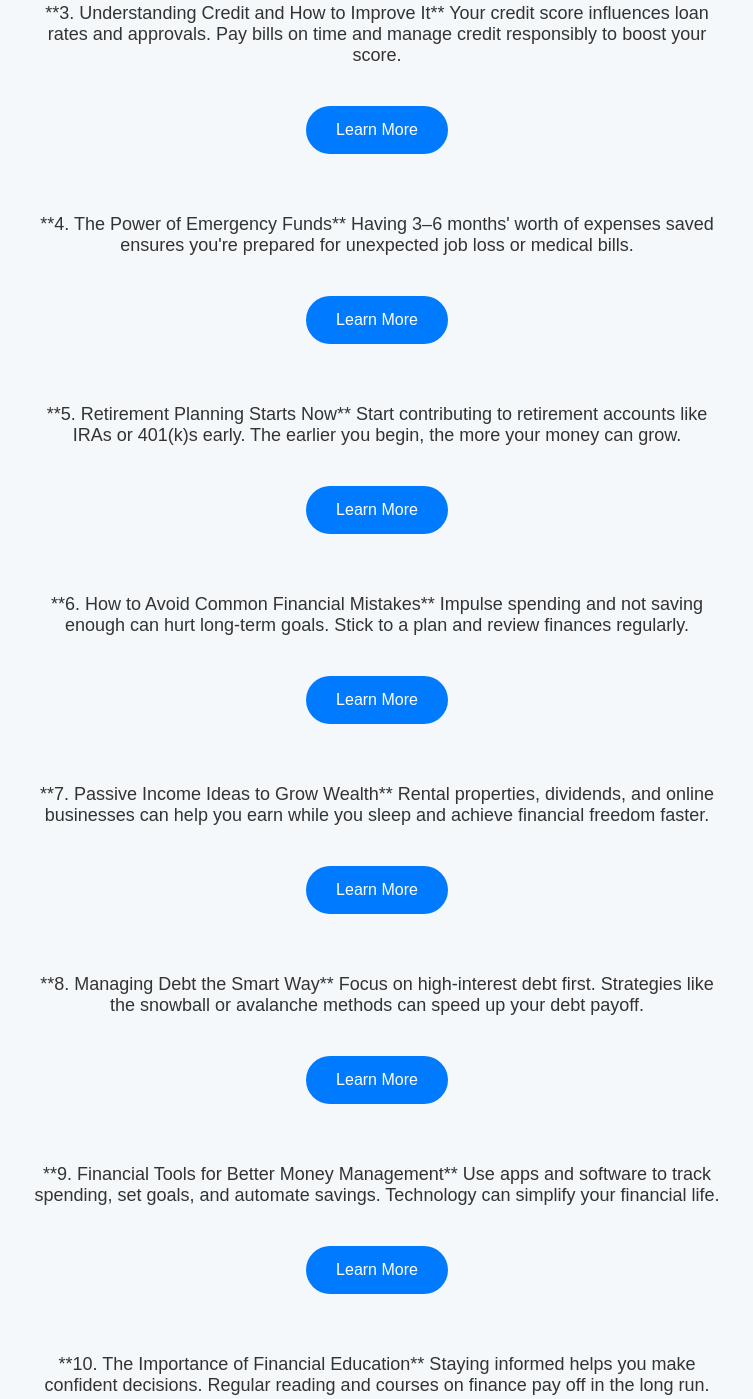
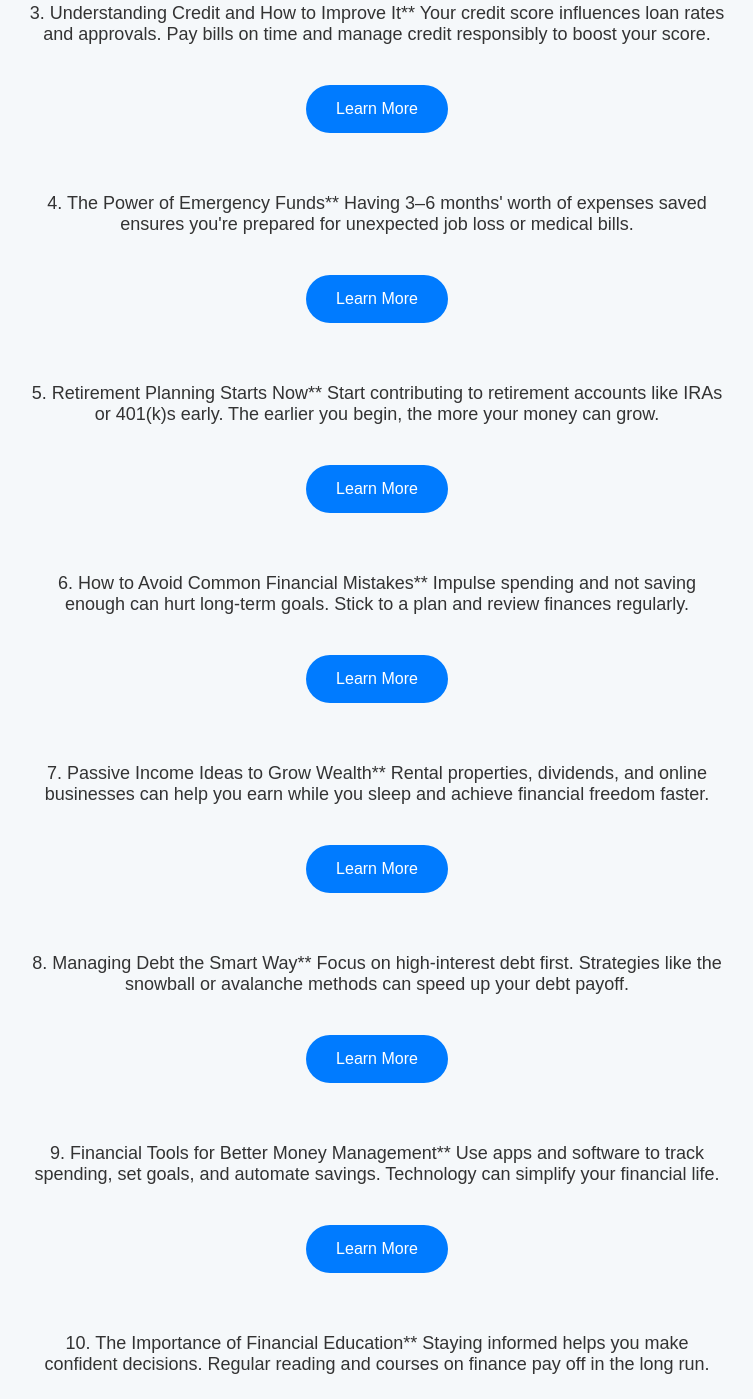
Before and after one commit to Hhajajju/Financeopportunity.com, a plain HTML site: page index.html in a window 1280 px wide. Shown: the part 600-1999 px from the top of the page, without its empty margins (263-1016 px from the left). Drawn offline with Linux system fonts and the light colour scheme.

Commit message:
Update index.html

```diff
--- a/index.html
+++ b/index.html
@@ -51,61 +51,61 @@
     <p>Unlock your potential with the best financial resources, tools, and services curated to help you succeed.</p>
 
     <div class="section">
-        <p>**1. Building Wealth Through Smart Investing**
+        <p>1. Building Wealth Through Smart Investing**
         Investing early in stocks, ETFs, or mutual funds allows your money to grow through compounding. Diversification and consistency are key.</p>
         <a href="https://beneficial-property.com/gvRJtD" class="learn-button">Learn More</a>
     </div>
 
     <div class="section">
-        <p>**2. Budgeting Basics for Financial Stability**
+        <p>2. Budgeting Basics for Financial Stability**
         A clear monthly budget helps you track expenses, avoid debt, and allocate funds toward savings or investment goals.</p>
         <a href="https://beneficial-property.com/gvRJtD" class="learn-button">Learn More</a>
     </div>
 
     <div class="section">
-        <p>**3. Understanding Credit and How to Improve It**
+        <p>3. Understanding Credit and How to Improve It**
         Your credit score influences loan rates and approvals. Pay bills on time and manage credit responsibly to boost your score.</p>
         <a href="https://beneficial-property.com/gvRJtD" class="learn-button">Learn More</a>
     </div>
 
     <div class="section">
-        <p>**4. The Power of Emergency Funds**
+        <p>4. The Power of Emergency Funds**
         Having 3–6 months' worth of expenses saved ensures you're prepared for unexpected job loss or medical bills.</p>
         <a href="https://beneficial-property.com/gvRJtD" class="learn-button">Learn More</a>
     </div>
 
     <div class="section">
-        <p>**5. Retirement Planning Starts Now**
+        <p>5. Retirement Planning Starts Now**
         Start contributing to retirement accounts like IRAs or 401(k)s early. The earlier you begin, the more your money can grow.</p>
         <a href="https://beneficial-property.com/gvRJtD" class="learn-button">Learn More</a>
     </div>
 
     <div class="section">
-        <p>**6. How to Avoid Common Financial Mistakes**
+        <p>6. How to Avoid Common Financial Mistakes**
         Impulse spending and not saving enough can hurt long-term goals. Stick to a plan and review finances regularly.</p>
         <a href="https://beneficial-property.com/gvRJtD" class="learn-button">Learn More</a>
     </div>
 
     <div class="section">
-        <p>**7. Passive Income Ideas to Grow Wealth**
+        <p>7. Passive Income Ideas to Grow Wealth**
         Rental properties, dividends, and online businesses can help you earn while you sleep and achieve financial freedom faster.</p>
         <a href="https://beneficial-property.com/gvRJtD" class="learn-button">Learn More</a>
     </div>
 
     <div class="section">
-        <p>**8. Managing Debt the Smart Way**
+        <p>8. Managing Debt the Smart Way**
         Focus on high-interest debt first. Strategies like the snowball or avalanche methods can speed up your debt payoff.</p>
         <a href="https://beneficial-property.com/gvRJtD" class="learn-button">Learn More</a>
     </div>
 
     <div class="section">
-        <p>**9. Financial Tools for Better Money Management**
+        <p>9. Financial Tools for Better Money Management**
         Use apps and software to track spending, set goals, and automate savings. Technology can simplify your financial life.</p>
         <a href="https://beneficial-property.com/gvRJtD" class="learn-button">Learn More</a>
     </div>
 
     <div class="section">
-        <p>**10. The Importance of Financial Education**
+        <p>10. The Importance of Financial Education**
         Staying informed helps you make confident decisions. Regular reading and courses on finance pay off in the long run.</p>
         <a href="https://beneficial-property.com/gvRJtD" class="learn-button">Learn More</a>
     </div>
```
